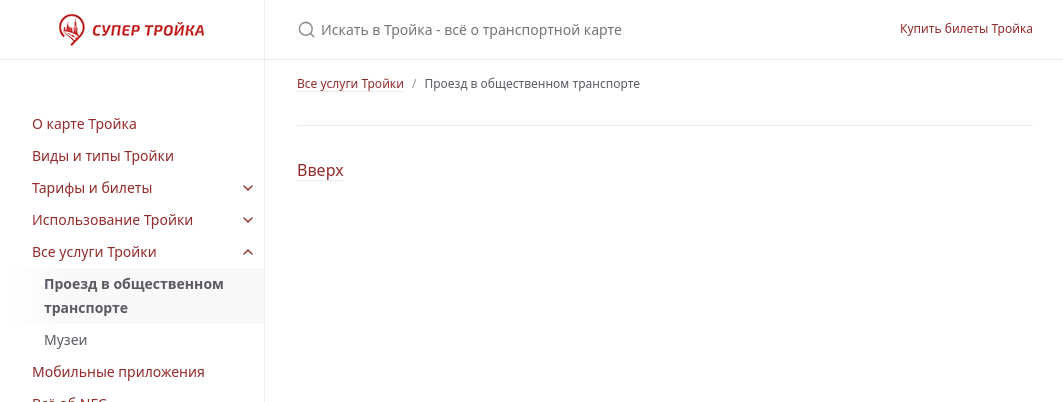
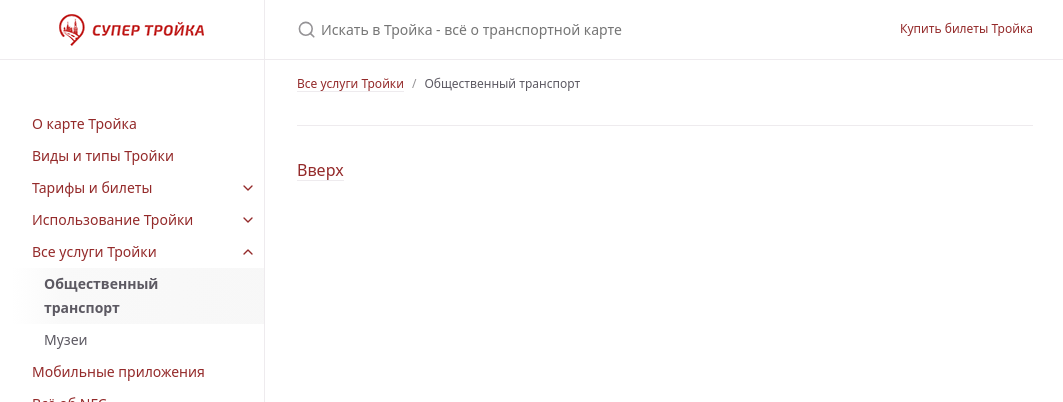
Before and after one commit to InvoiceBox/wiki.supertroika.ru, a Jekyll site: the page built from docs/services/transport.md, in a window 1280 px wide. Shown: the top 402 px of the page, without its empty margins (107-1170 px from the left). Built offline with Jekyll 4.4.1, drawn with Linux system fonts in a browser that asks for light colours.

```diff
--- a/_includes/head.html
+++ b/_includes/head.html
@@ -10,7 +10,7 @@
     {% endif %}
   {% endunless %}
 
-  <meta name="yandex-verification" content="6e482b5451e49723" />
+  <meta name="yandex-verification" content="60fd105c2188f390" />
   <link rel="shortcut icon" href="{{ 'favicon.ico' | relative_url }}" type="image/x-icon">
   <link rel="apple-touch-icon" sizes="180x180" href="/apple-touch-icon.png">
   <link rel="icon" type="image/png" sizes="32x32" href="/favicon-32x32.png">
--- a/_layouts/default.html
+++ b/_layouts/default.html
@@ -216,14 +216,14 @@ layout: table_wrappers
    m[i].l=1*new Date();k=e.createElement(t),a=e.getElementsByTagName(t)[0],k.async=1,k.src=r,a.parentNode.insertBefore(k,a)})
    (window, document, "script", "https://mc.yandex.ru/metrika/tag.js", "ym");
 
-   ym(88497104, "init", {
+   ym(88708238, "init", {
         clickmap:true,
         trackLinks:true,
         accurateTrackBounce:true,
         webvisor:true
    });
 </script>
-<noscript><div><img src="https://mc.yandex.ru/watch/88497104" style="position:absolute; left:-9999px;" alt="" /></div></noscript>
+<noscript><div><img src="https://mc.yandex.ru/watch/88708238" style="position:absolute; left:-9999px;" alt="" /></div></noscript>
 
 </body>
 </html>
--- a/_layouts/nocompress.html
+++ b/_layouts/nocompress.html
@@ -216,14 +216,14 @@ layout: table_wrappers_nc
    m[i].l=1*new Date();k=e.createElement(t),a=e.getElementsByTagName(t)[0],k.async=1,k.src=r,a.parentNode.insertBefore(k,a)})
    (window, document, "script", "https://mc.yandex.ru/metrika/tag.js", "ym");
 
-   ym(88497104, "init", {
+   ym(88708238, "init", {
         clickmap:true,
         trackLinks:true,
         accurateTrackBounce:true,
         webvisor:true
    });
 </script>
-<noscript><div><img src="https://mc.yandex.ru/watch/88497104" style="position:absolute; left:-9999px;" alt="" /></div></noscript>
+<noscript><div><img src="https://mc.yandex.ru/watch/88708238" style="position:absolute; left:-9999px;" alt="" /></div></noscript>
 
 </body>
 </html>
--- a/docs/services/transport.md
+++ b/docs/services/transport.md
@@ -1,6 +1,6 @@
 ---
 layout: default
 nav_order: 1
-title: "Проезд в общественном транспорте"
+title: "Общественный транспорт"
 parent: "Все услуги Тройки"
 ---
```
